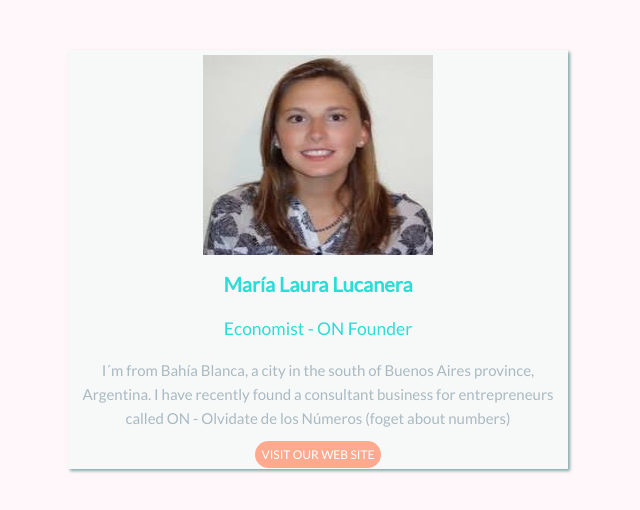
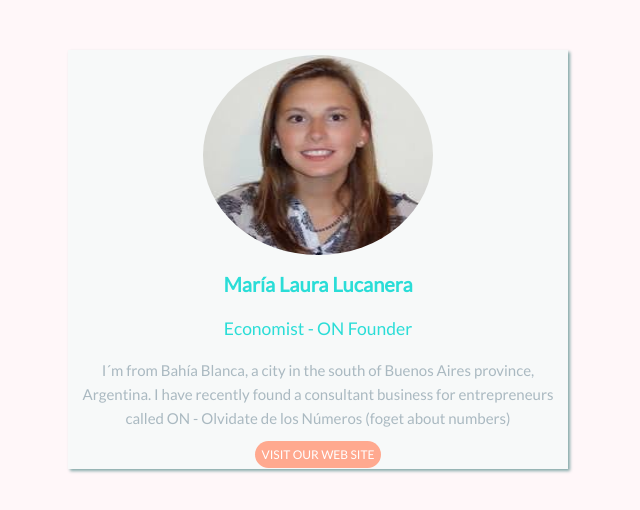
Before and after one commit to mllucanera/profile, a plain HTML site: page index.html in a window 1280 px wide. Shown: the top 510 px of the page, without its empty margins (322-962 px from the left). Drawn offline with Linux system fonts and the light colour scheme.

Commit message:
border radious

```diff
--- a/style.css
+++ b/style.css
@@ -83,7 +83,7 @@ a:hover {
 #cv_photo_correct_size{
     width: 230px;
     height: 200px;
-    border-radius: 50 px
+    border-radius: 50%;
 }
 
 #clients_title {
```
